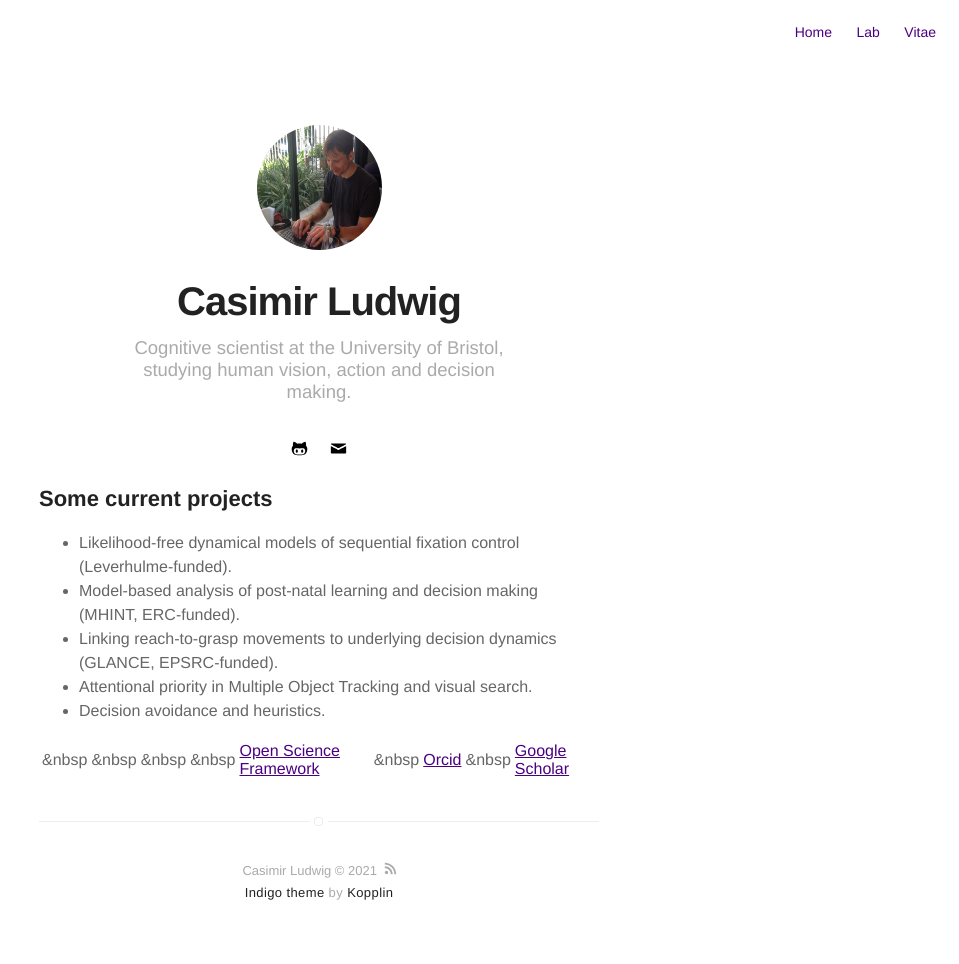
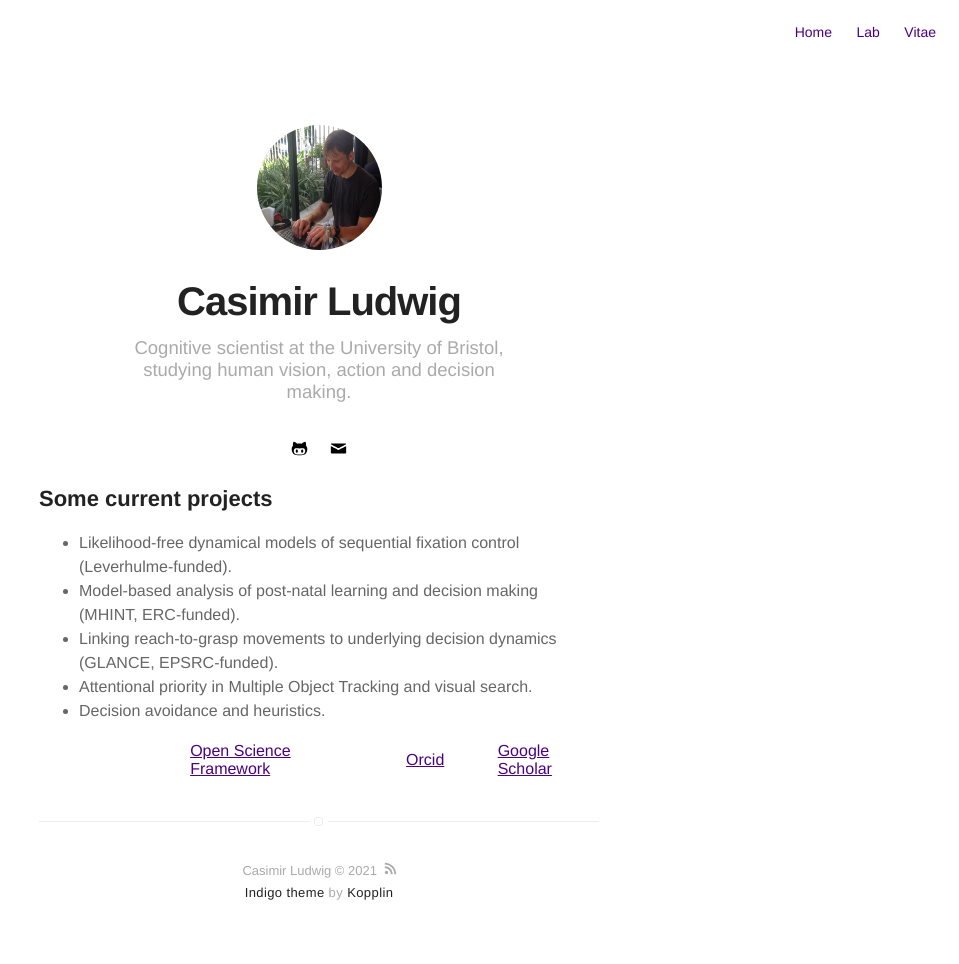
Before and after one commit to CasLudwig/CasLudwig.github.io, a Jekyll site: the page built from projects.md, in a window 1280 px wide. Shown: the whole page, without its empty margins (321-1280 px from the left). Built offline with Jekyll 4.4.1, drawn with Linux system fonts in a browser that asks for light colours; emoji names are drawn with the system emoji font.

Commit message:
Update projects.md

```diff
--- a/projects.md
+++ b/projects.md
@@ -12,4 +12,4 @@
 - Decision avoidance and heuristics.
 
 
-| &nbsp | &nbsp | &nbsp | &nbsp | [Open Science Framework](https://osf.io/5awcm/){:target="_blank"} | &nbsp | [Orcid](https://orcid.org/0000-0003-4656-0751){:target="_blank"} | &nbsp | [Google Scholar](http://scholar.google.com/citations?user=https://scholar.google.co.uk/citations?user=kyGMxeQAAAAJ&hl=en){:target="_blank"} |
+| <span style="color:white"> &nbsp </span> | <span style="color:white"> &nbsp </span> | <span style="color:white"> &nbsp </span> | [Open Science Framework](https://osf.io/5awcm/){:target="_blank"} | <span style="color:white"> &nbsp </span> | [Orcid](https://orcid.org/0000-0003-4656-0751){:target="_blank"} | <span style="color:white"> &nbsp </span> | [Google Scholar](http://scholar.google.com/citations?user=https://scholar.google.co.uk/citations?user=kyGMxeQAAAAJ&hl=en){:target="_blank"} |
```
